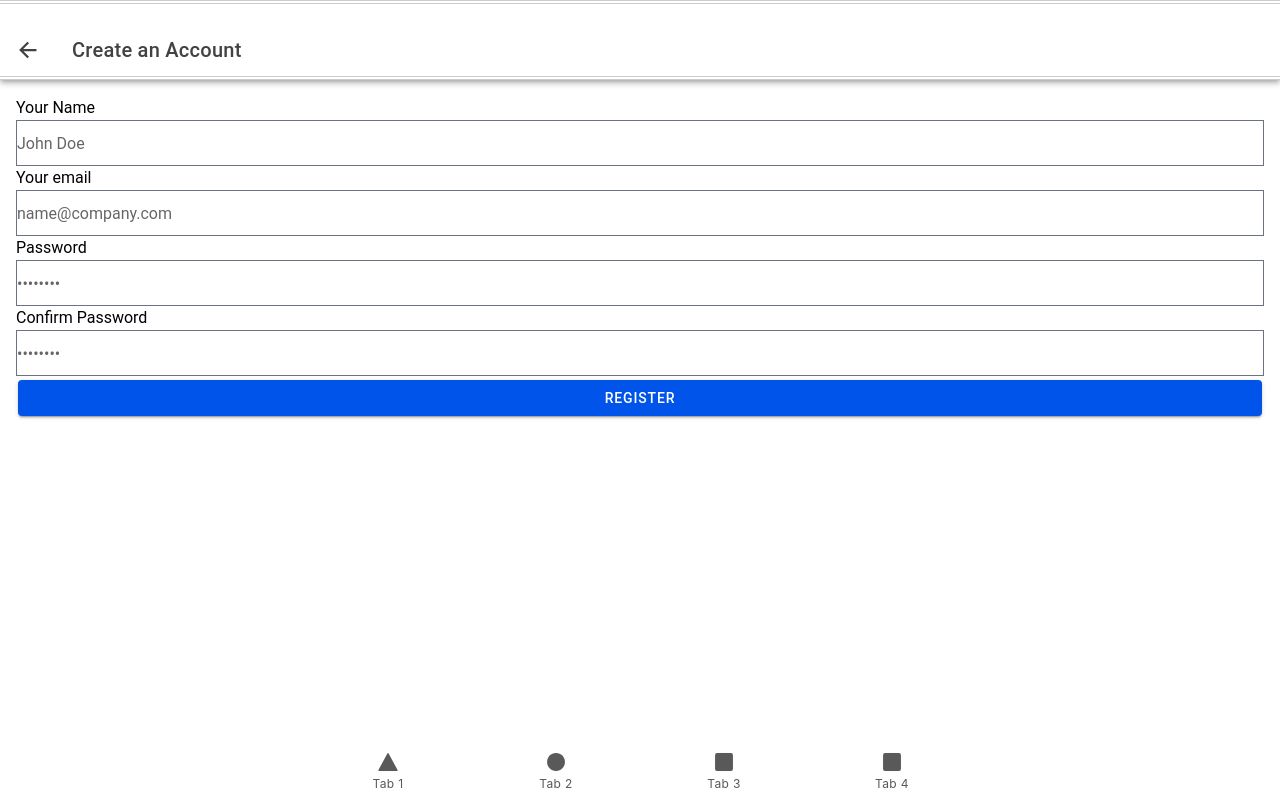
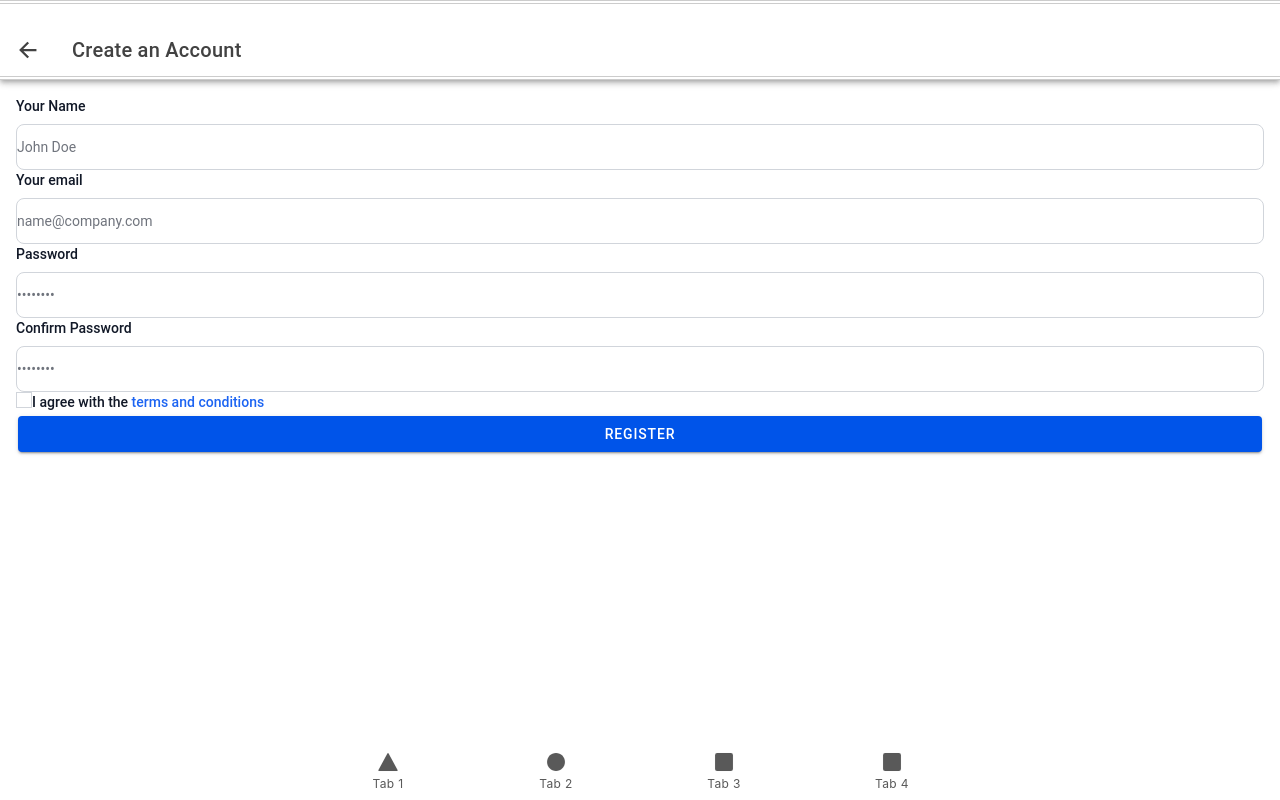
Before and after one commit to galn14/skill-x, a React (Vite) app: page /register in a window 1280 px wide. Built offline with nearby package versions, Linux system fonts and the light colour scheme.

Commit message:
progress register

```diff
--- a/src/pages/RegisterPage.tsx
+++ b/src/pages/RegisterPage.tsx
@@ -66,12 +66,13 @@ const RegisterPage: React.FC = () => {
       <IonContent className="ion-padding">
         <div className="register-container">
           <div className="form-container">
-            <form onSubmit={doRegister} className="register-form">
+            <form onSubmit={doRegister} className="max-w-sm mx-auto">
               {/* Name Input Field */}
-              <div className="form-group">
-                <IonLabel>Your Name</IonLabel>
+              <div className="mb-5">
+                <IonLabel class="block mb-2 text-sm font-medium text-gray-900 dark:text-white" >Your Name</IonLabel>
                 <IonInput
                   name="name"
+                  class="shadow-sm bg-gray-50 border border-gray-300 text-gray-900 text-sm rounded-lg focus:ring-blue-500 focus:border-blue-500 block w-full p-2.5 dark:bg-gray-700 dark:border-gray-600 dark:placeholder-gray-400 dark:text-white dark:focus:ring-blue-500 dark:focus:border-blue-500 dark:shadow-sm-light"
                   type="text"
                   placeholder="John Doe"
                   value={data.name}
@@ -80,9 +81,10 @@ const RegisterPage: React.FC = () => {
                 />
               </div>
 
-              <div className="form-group">
-                <IonLabel>Your email</IonLabel>
+              <div className="mb-5">
+                <IonLabel class="block mb-2 text-sm font-medium text-gray-900 dark:text-white">Your email</IonLabel>
                 <IonInput
+                class="shadow-sm bg-gray-50 border border-gray-300 text-gray-900 text-sm rounded-lg focus:ring-blue-500 focus:border-blue-500 block w-full p-2.5 dark:bg-gray-700 dark:border-gray-600 dark:placeholder-gray-400 dark:text-white dark:focus:ring-blue-500 dark:focus:border-blue-500 dark:shadow-sm-light"
                   name="email"
                   type="email"
                   placeholder="name@company.com"
@@ -92,9 +94,10 @@ const RegisterPage: React.FC = () => {
                 />
               </div>
 
-              <div className="form-group">
-                <IonLabel>Password</IonLabel>
+              <div className="mb-5">
+                <IonLabel class="block mb-2 text-sm font-medium text-gray-900 dark:text-white">Password</IonLabel>
                 <IonInput
+                class="shadow-sm bg-gray-50 border border-gray-300 text-gray-900 text-sm rounded-lg focus:ring-blue-500 focus:border-blue-500 block w-full p-2.5 dark:bg-gray-700 dark:border-gray-600 dark:placeholder-gray-400 dark:text-white dark:focus:ring-blue-500 dark:focus:border-blue-500 dark:shadow-sm-light"
                   name="password"
                   type="password"
                   placeholder="••••••••"
@@ -104,9 +107,10 @@ const RegisterPage: React.FC = () => {
                 />
               </div>
 
-              <div className="form-group">
-                <IonLabel>Confirm Password</IonLabel>
+              <div className="mb-5">
+                <IonLabel class="block mb-2 text-sm font-medium text-gray-900 dark:text-white" >Confirm Password</IonLabel>
                 <IonInput
+                class="shadow-sm bg-gray-50 border border-gray-300 text-gray-900 text-sm rounded-lg focus:ring-blue-500 focus:border-blue-500 block w-full p-2.5 dark:bg-gray-700 dark:border-gray-600 dark:placeholder-gray-400 dark:text-white dark:focus:ring-blue-500 dark:focus:border-blue-500 dark:shadow-sm-light"
                   name="confirmPassword"
                   type="password"
                   placeholder="••••••••"
@@ -115,6 +119,12 @@ const RegisterPage: React.FC = () => {
                   required
                 />
               </div>
+                <div className="flex items-start mb-5">
+                        < div className="flex items-center h-5">
+                      <input id="terms" type="checkbox" value="" className="w-4 h-4 border border-gray-300 rounded bg-gray-50 focus:ring-3 focus:ring-blue-300 dark:bg-gray-700 dark:border-gray-600 dark:focus:ring-blue-600 dark:ring-offset-gray-800 dark:focus:ring-offset-gray-800" required />
+                      </div>
+                      <label className="ms-2 text-sm font-medium text-gray-900 dark:text-gray-300">I agree with the <a href="#" className="text-blue-600 hover:underline dark:text-blue-500">terms and conditions</a></label>
+                </div>
 
               <IonButton type="submit" expand="block">
                 Register
```
